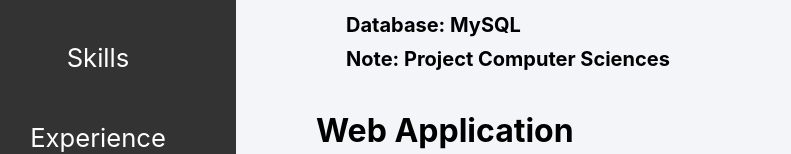
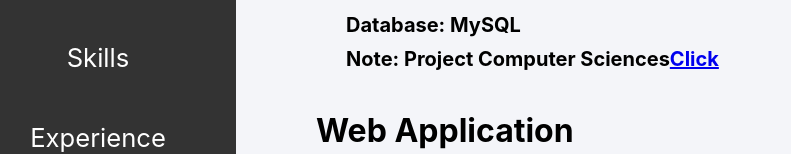
Before and after one commit to Sophisva/Portfolio-Sophisva, a React (Create React App) app: page /experience in a window 1280 px wide. Shown: the part 252-406 px from the top of the page, without its empty margins (40-831 px from the left). Built offline with nearby package versions, Linux system fonts and the light colour scheme.

Commit message:
add projectCS

```diff
--- a/src/contents/Experience.js
+++ b/src/contents/Experience.js
@@ -11,7 +11,8 @@ class Experinece extends Component{
                    <h6> Framwork: IONIC III</h6>
                    <h6> Editor: Visual Studio Code</h6>
                    <h6> Database: MySQL</h6>
-                   <h6> Note: Project Computer Sciences</h6>
+                   <h6> Note: Project Computer Sciences<a href="https://github.com/Sophisva/ProjectCS.git">Click</a></h6>
+
                 </div>
                 <br/>
                 <div>
--- a/src/contents/Home.js
+++ b/src/contents/Home.js
@@ -7,7 +7,7 @@ class Home extends Component{
     render() {
         return(
         <div className="condiv home">
-            <ReactTypingEffect text={['Welcome to website me']} speed={100} eraseDelay={200} className="typingeffect"/>
+            <ReactTypingEffect text={['Welcome to my website']} speed={100} eraseDelay={200} className="typingeffect"/>
             <img src={Profile}  alt="profile"  className="profilepic" />
             <h3>Hi, I'm Sophisva Phaensomboorn</h3>
                 <p>I am looking to the position with a company that allows me to use as well as develop my
```
